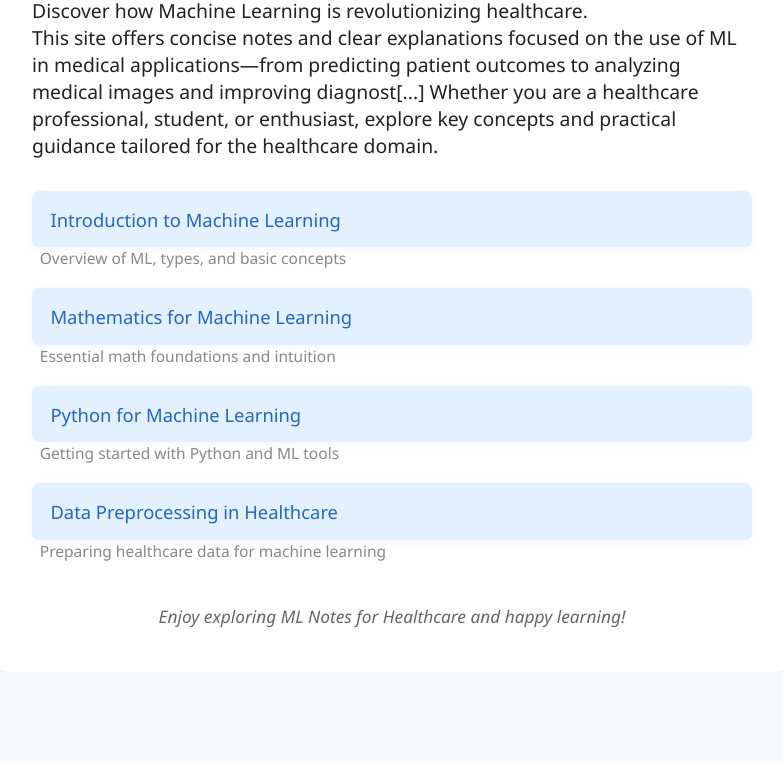
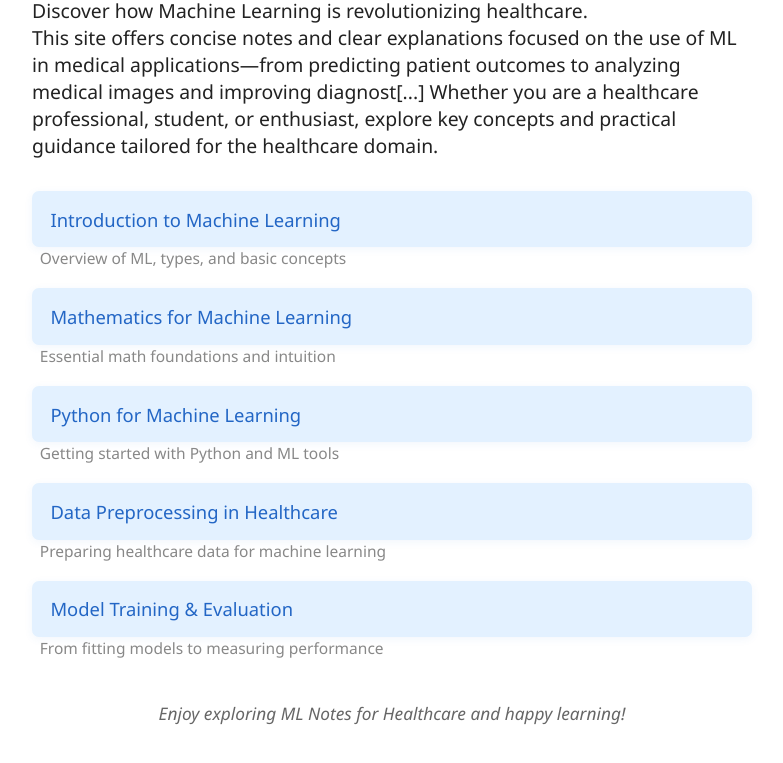
Before and after one commit to ggkrishna/ML-notes, a plain HTML site: page index.html in a window 1280 px wide. Shown: the part 201-964 px from the top of the page, without its empty margins (248-1031 px from the left). Before the commit the page ends 873 px from the top, so only its background shows below. Drawn offline with Linux system fonts and the light colour scheme.

Commit message:
Update index.html

```diff
--- a/index.html
+++ b/index.html
@@ -93,6 +93,10 @@
                     <a class="nav-link" href="data-preprocessing.html">Data Preprocessing in Healthcare</a>
                     <span class="desc">Preparing healthcare data for machine learning</span>
                 </li>
+                <li>
+                    <a class="nav-link" href="testing-training.html">Model Training & Evaluation</a>
+                    <span class="desc">From fitting models to measuring performance</span>
+                </li>
             </ul>
         </div>
         <div class="footer">
```
